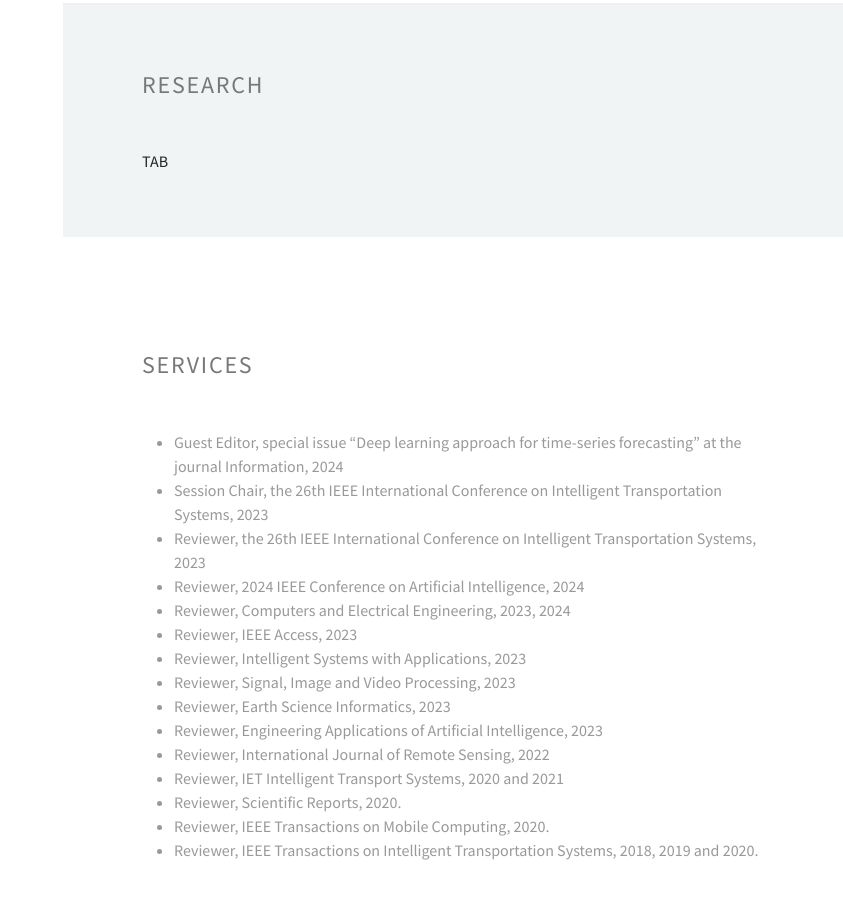
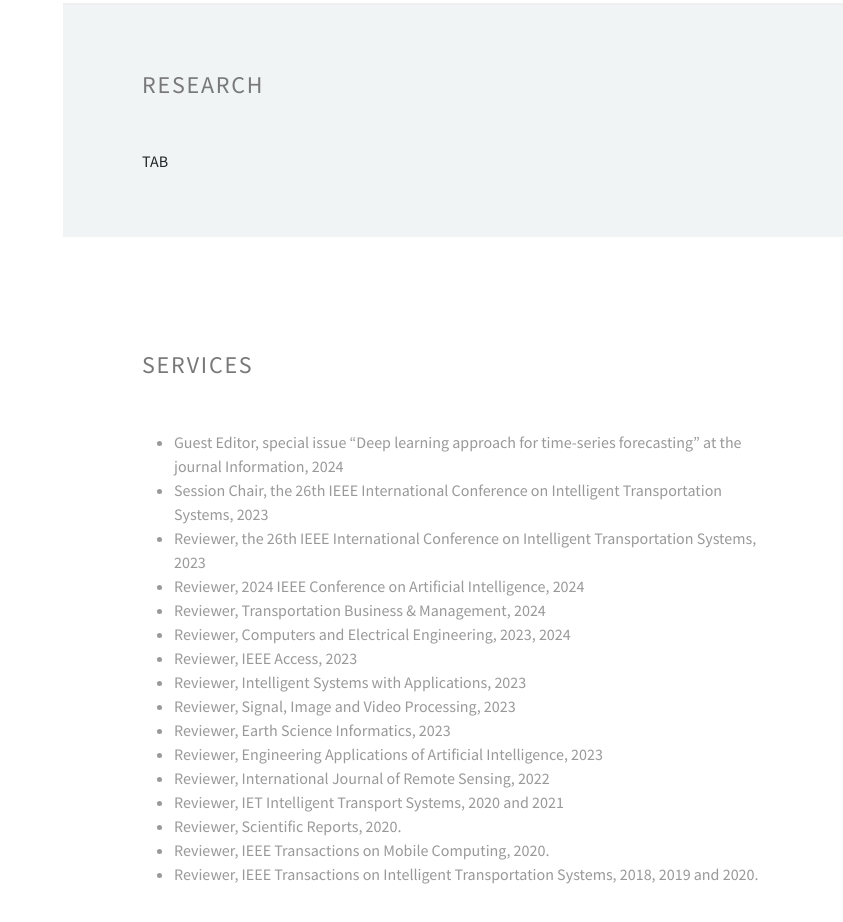
Before and after one commit to Xiaocai-Zhang/Xiaocai-Zhang.github.io, a plain HTML site: page index.html in a window 1280 px wide. Shown: the part 5507-6429 px from the top of the page, without its empty margins (437-1280 px from the left). Drawn offline with Linux system fonts and the light colour scheme.

Commit message:
Update index.html

```diff
--- a/index.html
+++ b/index.html
@@ -155,6 +155,7 @@
 				  <li>Session Chair, the 26th IEEE International Conference on Intelligent Transportation Systems, 2023</li>
 				  <li>Reviewer, the 26th IEEE International Conference on Intelligent Transportation Systems, 2023</li>
 				  <li>Reviewer, 2024 IEEE Conference on Artificial Intelligence, 2024</li>
+				  <li>Reviewer, Transportation Business & Management, 2024</li>
 				  <li>Reviewer, Computers and Electrical Engineering, 2023, 2024</li>
 				  <li>Reviewer, IEEE Access, 2023</li>
 				  <li>Reviewer, Intelligent Systems with Applications, 2023</li>
```
